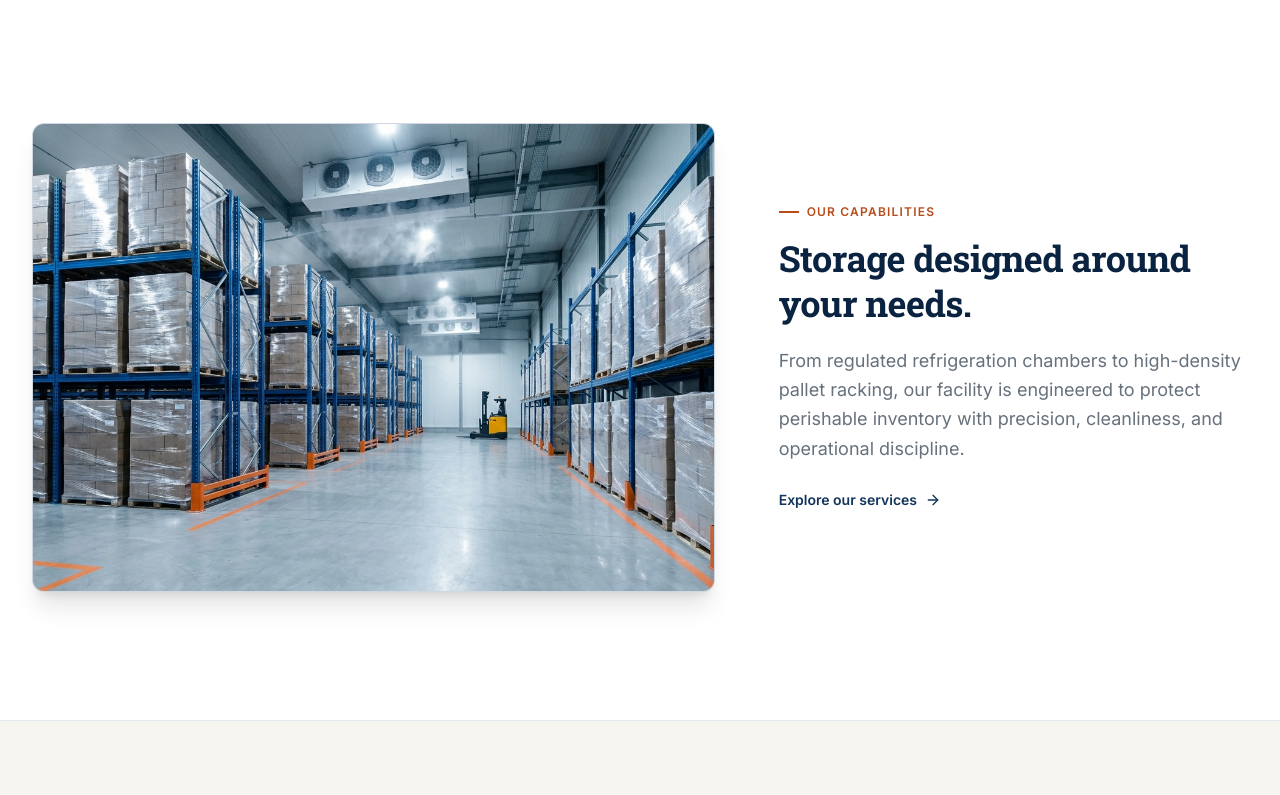
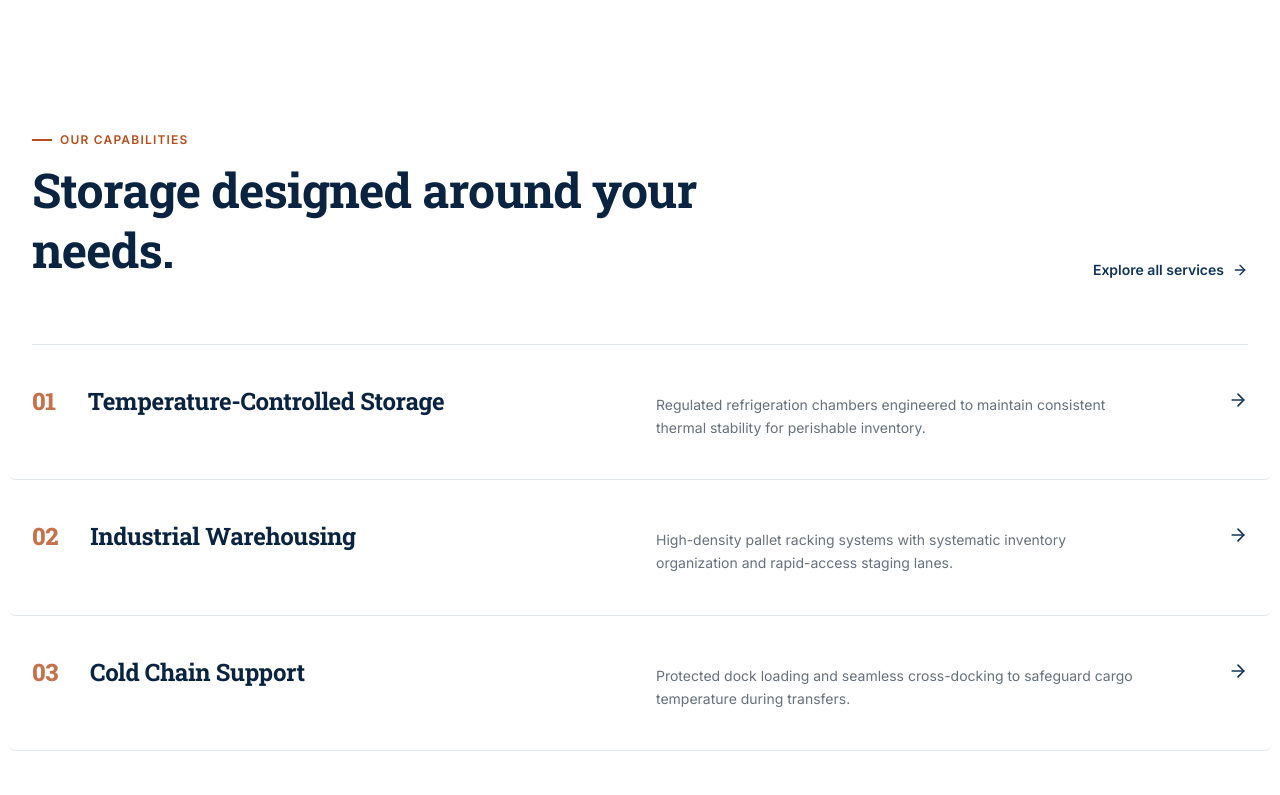
Before and after one commit to Ossamamajid143/tahseenjaber-cold-storage-logistics, a Next.js app: page / in a window 1280 px wide. Shown: the part 1760-2555 px from the top of the page. Built offline with nearby package versions, Linux system fonts and the light colour scheme.

Commit message:
Refine design direction: visual storytelling, Subzero aesthetic, Americold IA, and Tahseen Jaber brand identity

```diff
--- a/src/app/page.tsx
+++ b/src/app/page.tsx
@@ -2,7 +2,7 @@ import React from "react";
 import { Navbar } from "@/components/Navbar";
 import { HomeHero } from "@/components/home/HomeHero";
 import { HomeIntro } from "@/components/home/HomeIntro";
-import { HomeCapabilities } from "@/components/home/HomeCapabilities";
+import { HomeServicesPreview } from "@/components/home/HomeServicesPreview";
 import { HomeFacility } from "@/components/home/HomeFacility";
 import { HomeWhyPillars } from "@/components/home/HomeWhyPillars";
 import { HomeVisualBleed } from "@/components/home/HomeVisualBleed";
@@ -54,25 +54,25 @@ export default function Home() {
         <Navbar />
 
         <main className="flex-1">
-          {/* 1. Curated Editorial Hero */}
+          {/* 1. Large Industrial Hero */}
           <HomeHero />
 
-          {/* 2. Brand Statement */}
+          {/* 2. Large Editorial Statement */}
           <HomeIntro />
 
-          {/* 3. Capabilities Overview */}
-          <HomeCapabilities />
+          {/* 3. Designed Editorial Services List */}
+          <HomeServicesPreview />
 
-          {/* 4. Facility Overview */}
+          {/* 4. Large Facility Showcase */}
           <HomeFacility />
 
           {/* 5. Editorial Why Us Pillars */}
           <HomeWhyPillars />
 
-          {/* 6. Full Bleed Photography */}
+          {/* 6. Full-Bleed Atmospheric Visual */}
           <HomeVisualBleed />
 
-          {/* 7. Simple Bold CTA */}
+          {/* 7. Impactful Bold CTA */}
           <HomeCTA />
         </main>
 
--- a/src/components/home/HomeCapabilities.tsx
+++ /dev/null
@@ -1,61 +0,0 @@
-import React from "react";
-import Image from "next/image";
-import Link from "next/link";
-import { ArrowRight } from "lucide-react";
-
-export function HomeCapabilities() {
-  return (
-    <section className="py-20 sm:py-28 lg:py-32 bg-white border-b border-[#E3E8EC]">
-      <div className="max-w-7xl mx-auto px-4 sm:px-6 lg:px-8">
-
-        <div className="grid grid-cols-1 lg:grid-cols-12 gap-12 lg:gap-16 items-center">
-
-          {/* Large Image (approx 58% width - 7 columns) */}
-          <div className="lg:col-span-7">
-            <div className="relative rounded-[12px] overflow-hidden border border-[#12345B]/15 shadow-xl bg-slate-100 aspect-16/11 group">
-              <Image
-                src="/images/temperature-storage.jpg"
-                alt="Temperature-controlled cold storage chamber with frost vapor and pallet racking"
-                fill
-                sizes="(max-width: 1024px) 100vw, 60vw"
-                className="object-cover transition-transform duration-700 ease-out group-hover:scale-102"
-              />
-            </div>
-          </div>
-
-          {/* Text Area (approx 42% width - 5 columns) */}
-          <div className="lg:col-span-5 flex flex-col justify-center">
-
-            <div className="inline-flex items-center gap-2 text-xs font-semibold uppercase tracking-widest text-[#B84D1B] mb-4">
-              <span className="w-5 h-[2px] bg-[#B84D1B] inline-block" />
-              <span>Our Capabilities</span>
-            </div>
-
-            <h2 className="font-heading text-3xl sm:text-4xl lg:text-4xl font-bold text-[#0A2340] leading-tight tracking-tight mb-5">
-              Storage designed around your needs.
-            </h2>
-
-            <p className="text-base sm:text-lg text-[#66717C] leading-relaxed mb-6">
-              From regulated refrigeration chambers to high-density pallet racking, our facility
-              is engineered to protect perishable inventory with precision, cleanliness, and
-              operational discipline.
-            </p>
-
-            <div>
-              <Link
-                href="/services"
-                className="group inline-flex items-center gap-2 text-sm font-semibold text-[#12345B] hover:text-[#B84D1B] transition-colors"
-              >
-                <span>Explore our services</span>
-                <ArrowRight className="w-4 h-4 transition-transform duration-200 group-hover:translate-x-1" />
-              </Link>
-            </div>
-
-          </div>
-
-        </div>
-
-      </div>
-    </section>
-  );
-}
--- /dev/null
+++ b/src/components/home/HomeServicesPreview.tsx
@@ -0,0 +1,72 @@
+import React from "react";
+import Link from "next/link";
+import { ArrowRight } from "lucide-react";
+import { SERVICES_LIST } from "@/data/site-content";
+
+export function HomeServicesPreview() {
+  return (
+    <section className="py-24 sm:py-32 bg-white border-b border-[#E3E8EC]">
+      <div className="max-w-7xl mx-auto px-4 sm:px-6 lg:px-8">
+
+        {/* Section Header */}
+        <div className="flex flex-col md:flex-row md:items-end justify-between mb-16 gap-6">
+          <div className="max-w-2xl">
+            <div className="inline-flex items-center gap-2 text-xs font-semibold uppercase tracking-widest text-[#B84D1B] mb-3">
+              <span className="w-5 h-[2px] bg-[#B84D1B] inline-block" />
+              <span>Our Capabilities</span>
+            </div>
+            <h2 className="font-heading text-3xl sm:text-4xl lg:text-5xl font-bold text-[#0A2340] leading-tight tracking-tight">
+              Storage designed around your needs.
+            </h2>
+          </div>
+
+          <Link
+            href="/services"
+            className="group inline-flex items-center gap-2 text-sm font-semibold text-[#12345B] hover:text-[#B84D1B] transition-colors"
+          >
+            <span>Explore all services</span>
+            <ArrowRight className="w-4 h-4 transition-transform group-hover:translate-x-1" />
+          </Link>
+        </div>
+
+        {/* Editorial Numbered List (No cards, pure design & composition) */}
+        <div className="border-t border-[#E3E8EC]">
+          {SERVICES_LIST.map((service) => (
+            <Link
+              key={service.id}
+              href="/services"
+              className="group block py-8 sm:py-10 border-b border-[#E3E8EC] transition-all duration-300 hover:bg-[#EEF5F8]/40 px-3 sm:px-6 -mx-3 sm:-mx-6 rounded-[8px]"
+            >
+              <div className="grid grid-cols-1 md:grid-cols-12 gap-4 md:gap-8 items-baseline">
+                {/* Number & Service Name */}
+                <div className="md:col-span-6 flex items-baseline gap-6 sm:gap-8">
+                  <span className="font-heading text-xl sm:text-2xl font-black text-[#B84D1B]/80 group-hover:text-[#B84D1B] transition-colors">
+                    {service.number}
+                  </span>
+                  <h3 className="font-heading text-xl sm:text-2xl font-bold text-[#0A2340] group-hover:text-[#12345B] transition-colors">
+                    {service.title}
+                  </h3>
+                </div>
+
+                {/* Short Supporting Sentence */}
+                <div className="md:col-span-5">
+                  <p className="text-sm text-[#66717C] leading-relaxed">
+                    {service.shortDesc}
+                  </p>
+                </div>
+
+                {/* Arrow Action */}
+                <div className="md:col-span-1 flex md:justify-end items-center pt-2 md:pt-0">
+                  <span className="text-[#12345B] group-hover:text-[#B84D1B] transition-colors">
+                    <ArrowRight className="w-5 h-5 transition-transform duration-200 group-hover:translate-x-1.5" />
+                  </span>
+                </div>
+              </div>
+            </Link>
+          ))}
+        </div>
+
+      </div>
+    </section>
+  );
+}
```
